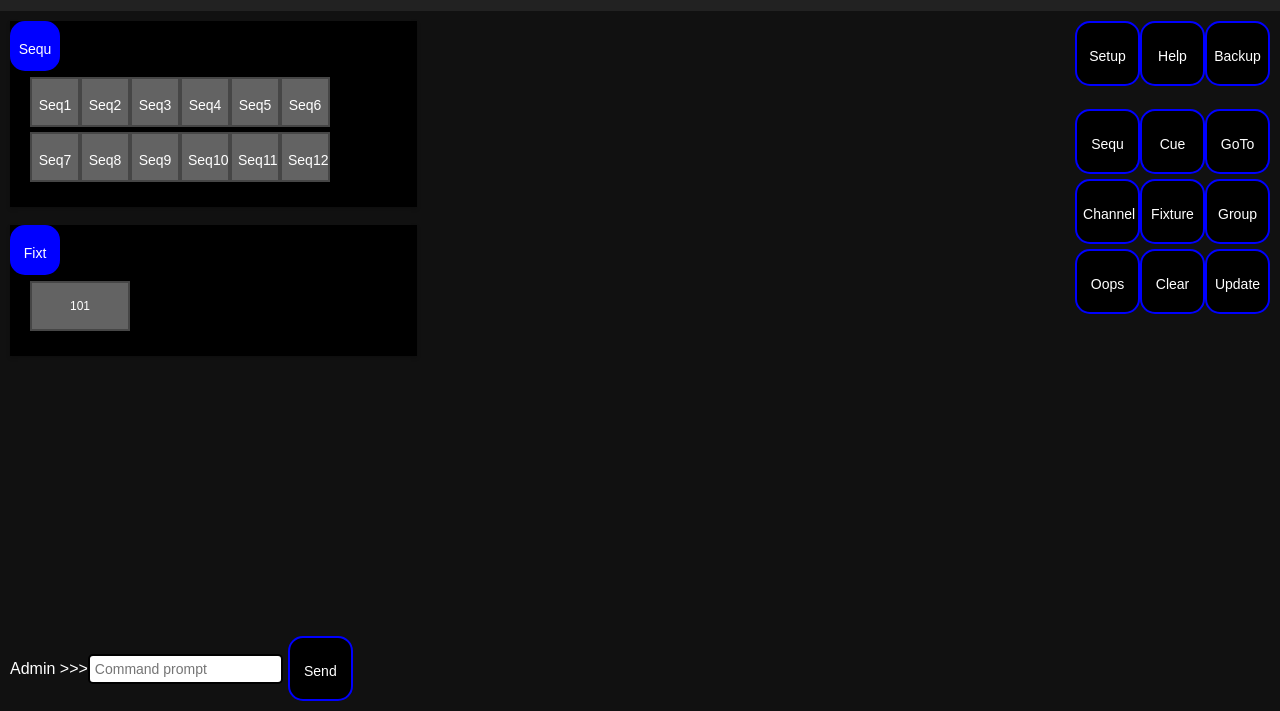
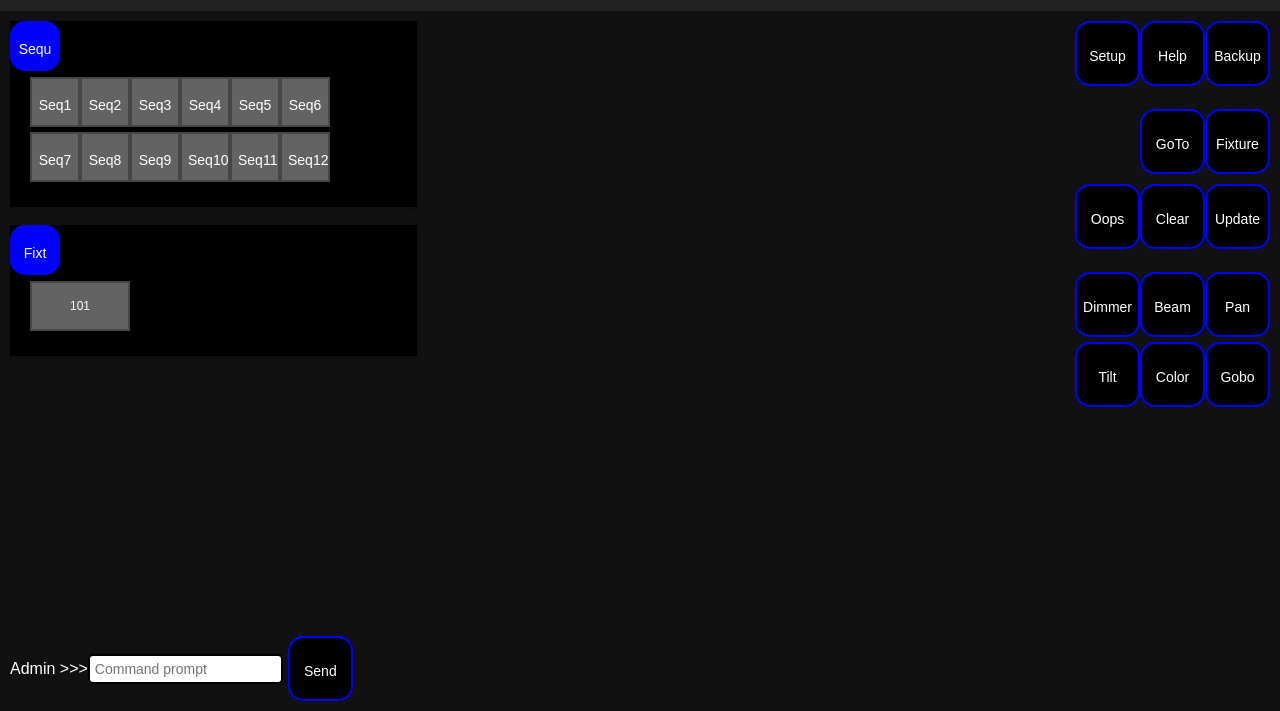
Before and after one commit to mverk/WebLight, a plain HTML site: page index.html in a window 1280 px wide. Shown: the part 89-800 px from the top of the page. Drawn offline with Linux system fonts and the light colour scheme.

Commit message:
Update index.html

```diff
--- a/index.html
+++ b/index.html
@@ -52,7 +52,7 @@
           <h2 class="text-white">Setup Window</h2>
           <button class="actionButtonSetup">Patch</button>
           <button class="actionButtonSetup">Backup</button>
-          <button class="actionButtonSetup">Quit</button>
+          <button class="actionButtonSetup"><a href="./locked.html">Lock</a></button>
         </div>
         <div class="workspace" id="helpWindow">
           <button class="closeButton" onclick="closeHelpWindow()">X</button>
@@ -68,19 +68,28 @@
         </div>
         <br>
         <div class="button-row">
-          <button class="actionButton" onclick="insertSequence()">Sequ</button>
-          <button class="actionButton">Cue</button>
           <button class="actionButton" onclick="insertGoTo()">GoTo</button>
+          <button class="actionButton" onclick="insertFixture()">Fixture</button>
         </div>
         <div class="button-row">
-          <button class="actionButton">Channel</button>
-          <button class="actionButton" onclick="insertFixture()">Fixture</button>
-          <button class="actionButton">Group</button>
+
+
         </div>
         <div class="button-row">
           <button class="actionButton">Oops</button>
           <button class="actionButton" onclick="clearSequence()">Clear</button>
           <button class="actionButton">Update</button>
+        </div>
+        <br>
+        <div class="button-row">
+          <button class="actionButton">Dimmer</button>
+          <button class="actionButton">Beam</button>
+          <button class="actionButton">Pan</button>
+        </div>
+        <div class="button-row">
+          <button class="actionButton">Tilt</button>
+          <button class="actionButton">Color</button>
+          <button class="actionButton">Gobo</button>
         </div>
       </div>
     </div>
```
